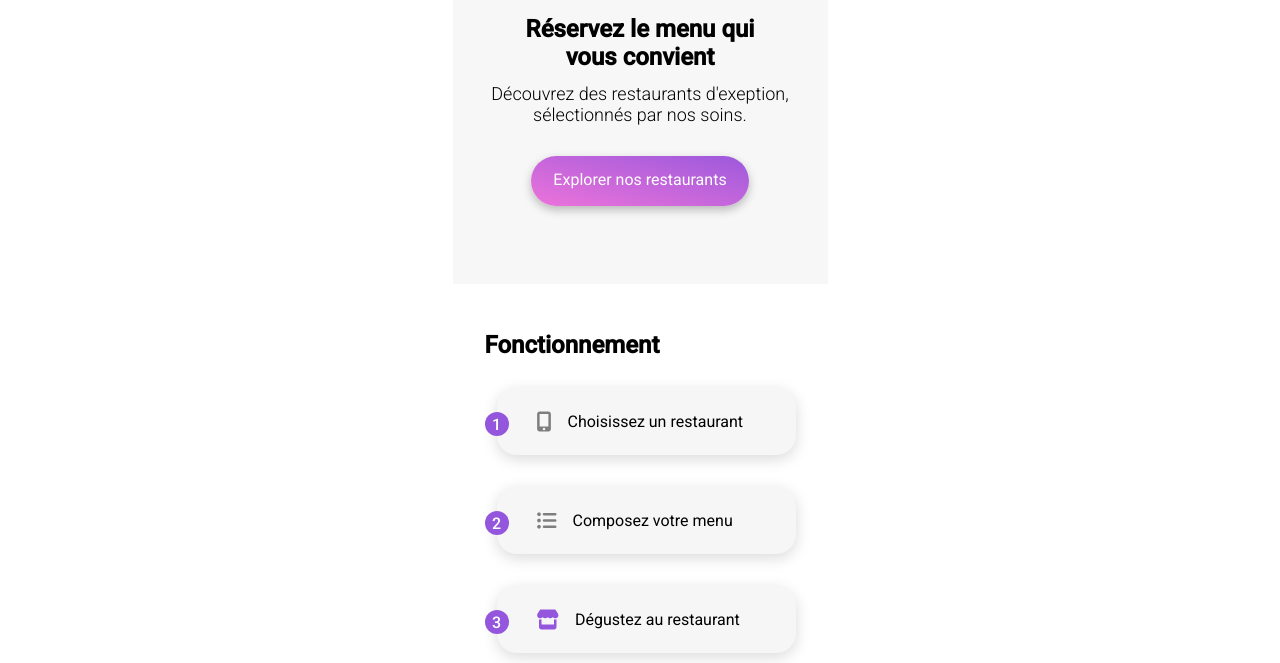
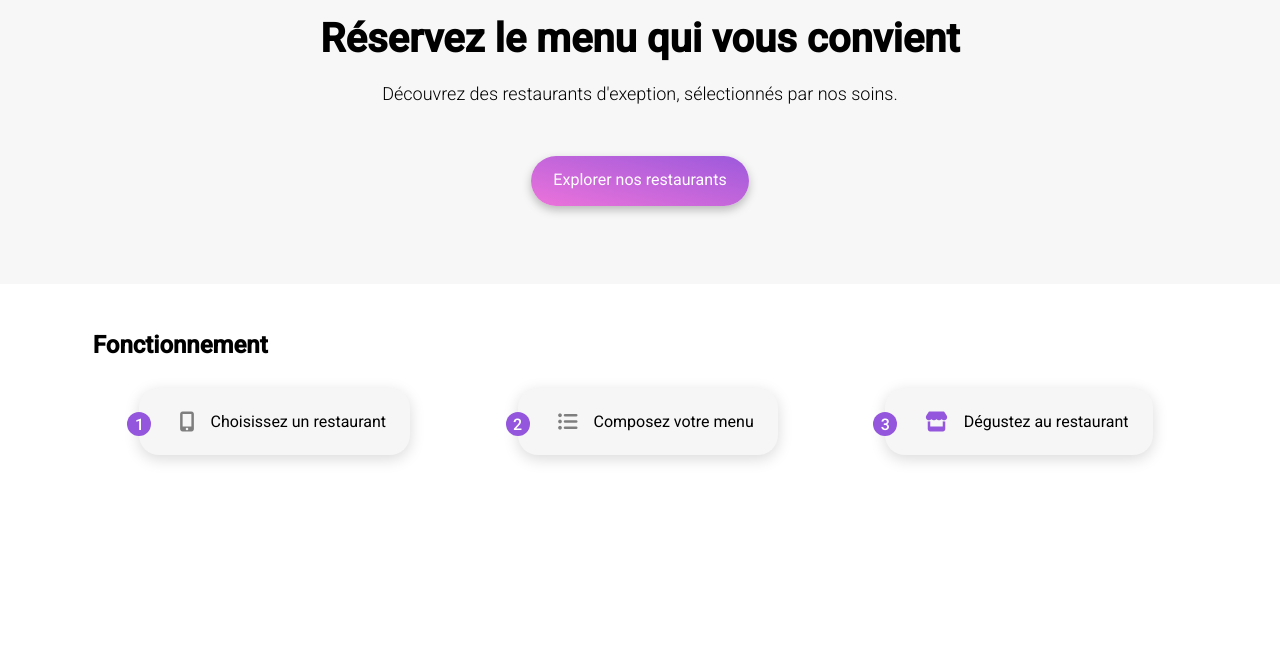
Before and after one commit to gerardjamin/ohmyfood, a website: page index.html in a window 1280 px wide. Shown: the part 137-800 px from the top of the page. Drawn offline with Linux system fonts and the light colour scheme; a web font is replaced by a local one.

Commit message:
sauvegarde

```diff
--- a/sass/Layout/_layout.scss
+++ b/sass/Layout/_layout.scss
@@ -1,7 +1,21 @@
 html,
 body {
-  max-width: 375px;
+  //mobile first
+  // width: 375px;
   margin: auto;
+  height: auto;
+
+  /* styles pour tablette (à partir de 321px) */
+  @media (min-width: 767px) and (max-width: 1120px) {
+
+    max-width: 1120px;
+  }
+
+  /* styles pour ordinateur (à partir de 769px) */
+  @media (min-width: 1121px) {
+
+    max-width: 1440px;
+  }
 }
 
 .header {
--- a/sass/Pages/_pages.scss
+++ b/sass/Pages/_pages.scss
@@ -14,6 +14,11 @@
     font-size: 24px;
     @include Roboto;
     font-weight: 700;
+    @media (min-width: 1121px) {
+      width: 645px;
+      font-size: 40px;
+      font-size: bold;
+    }
   }
 
   & h3 {
@@ -25,6 +30,11 @@
     text-align: center;
     margin: auto;
     margin-bottom: 27px;
+
+    @media (min-width: 1121px) {
+      width: 531px;
+      font-size: light;
+    }
   }
 
   &__button {
@@ -42,6 +52,7 @@
   counter-reset: myindex;
 
   &__title {
+    margin-left: 5%;
     @include Roboto;
     font-size: 24px;
     font-weight: 700;
@@ -55,6 +66,11 @@
     margin: 0;
     padding: 0;
     list-style: none;
+
+    @media (min-width: 1121px) {
+      flex-direction: row;
+      justify-content: space-evenly;
+    }
   }
 
   &__list-li {
@@ -121,6 +137,21 @@
   }
 }
 
+
+
+
+
+
+
+
+
+
+
+
+
+
+
+
 .restaurant {
   width: 100%;
   height: 1226px;
@@ -162,7 +193,10 @@
       left: 83%;
       top: 20%;
 
-        &-button-palette,&-button-charonne,&-button-menilmontant,&-button-mericourt {
+      &-button-palette,
+      &-button-charonne,
+      &-button-menilmontant,
+      &-button-mericourt {
         background-color: transparent;
         border: none;
 
@@ -174,20 +208,20 @@
           transition-timing-function: ease-in-out;
         }
         .icon-border {
-            fill:grey;
+          fill: grey;
           opacity: 1;
         }
 
-          &:focus,&:hover {
+        &:focus,
+        &:hover {
           .icon-space {
             opacity: 1;
           }
           .icon-border {
-              fill:#9356dc;
+            fill: #9356dc;
           }
         }
       }
-
     }
   }
 
```
Also changed, not shown: public/CSS/styles.css, 1 other file. Lines whose indentation alone changed are shown as unchanged.
